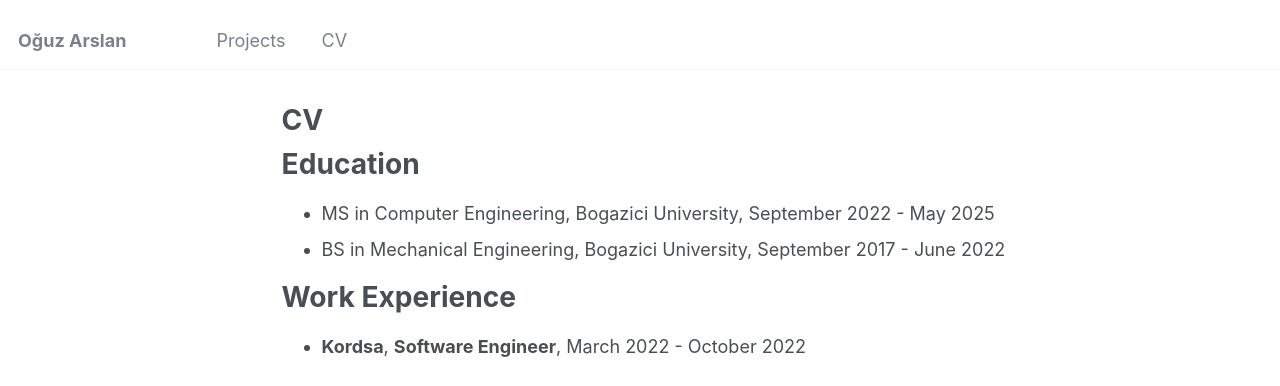
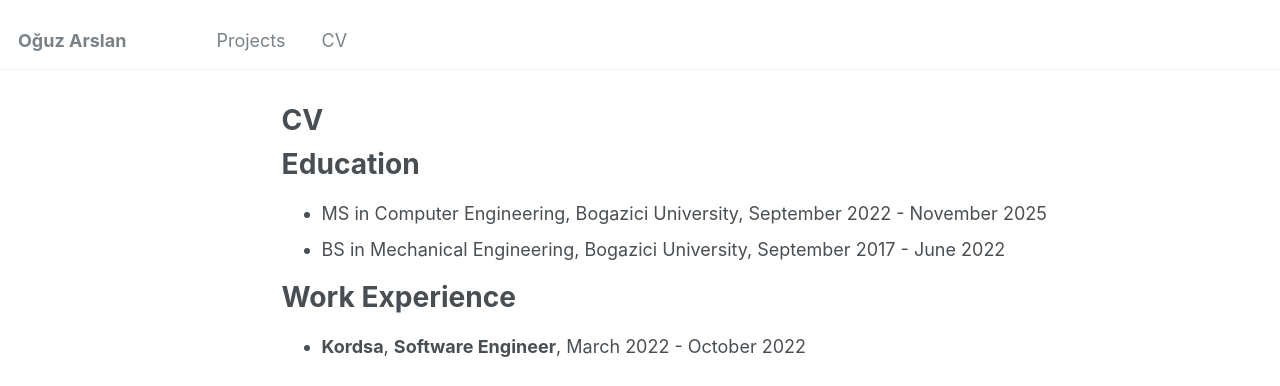
Before and after one commit to Boysle/boysle.github.io, a Jekyll site: the page built from _pages/cv.md, in a window 1280 px wide and 900 px high. Shown: the top 386 px of the window. Built offline with Jekyll 4.4.1, drawn with Linux system fonts in a browser that asks for light colours.

Commit message:
Update cv.md

```diff
--- a/_pages/cv.md
+++ b/_pages/cv.md
@@ -11,7 +11,7 @@ redirect_from:
 
 Education
 ======
-* MS in Computer Engineering, Bogazici University, September 2022 - May 2025
+* MS in Computer Engineering, Bogazici University, September 2022 - November 2025
 * BS in Mechanical Engineering, Bogazici University, September 2017 - June 2022
 
 Work Experience
```
